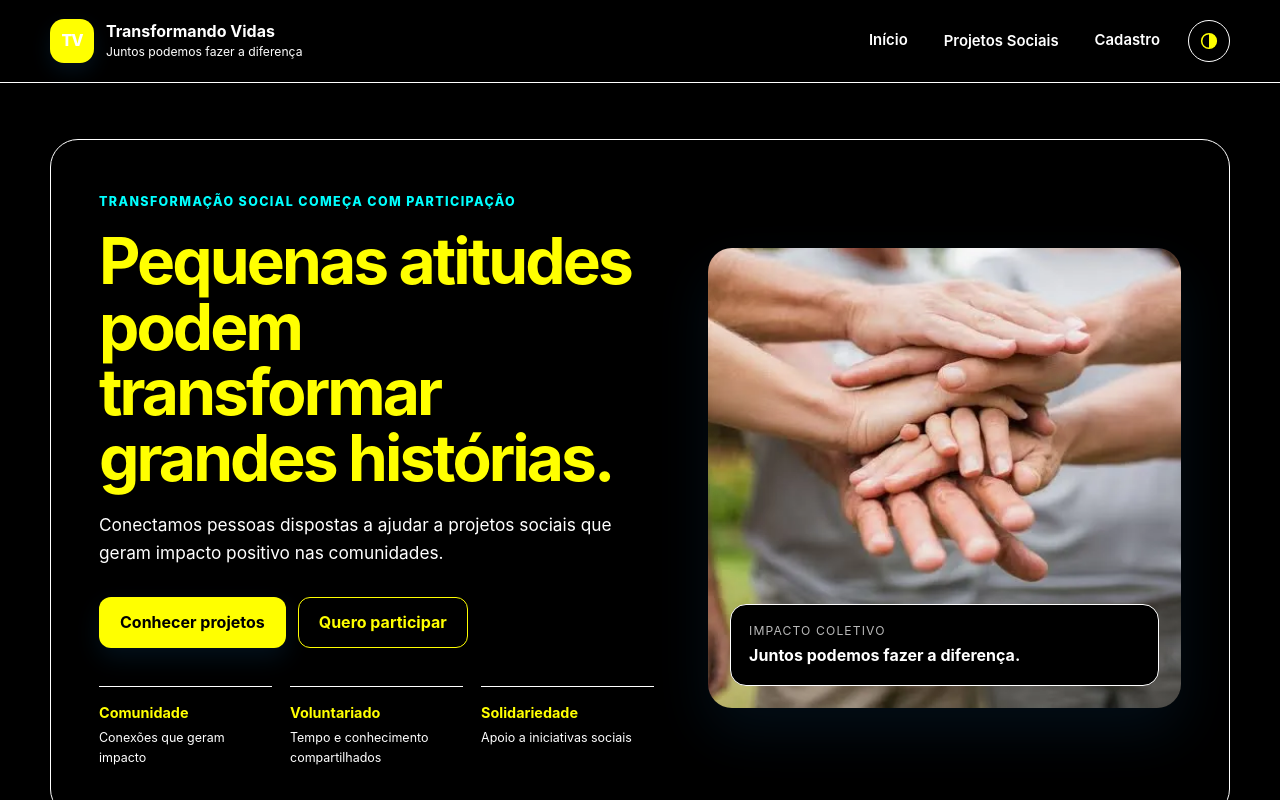
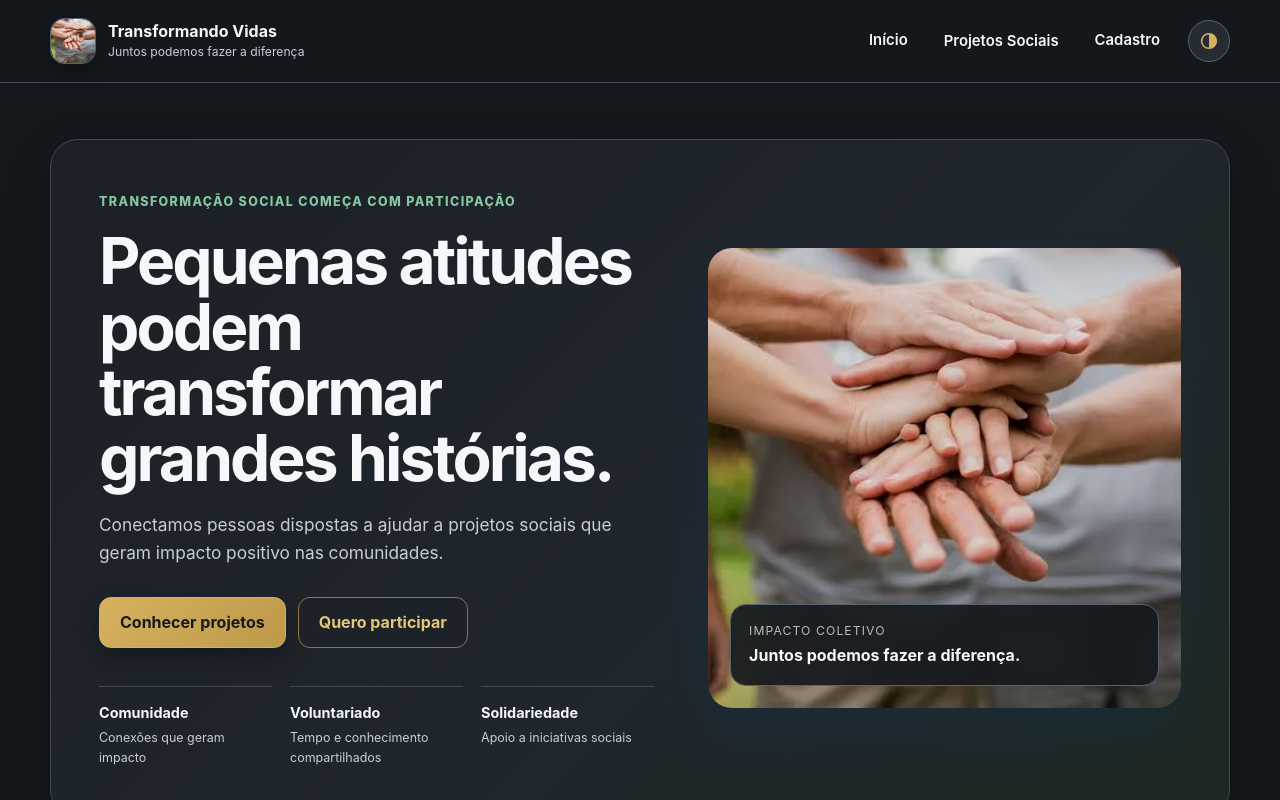
Before and after one commit to RodPavao/ong-transformando-vidas, a website built with Vite: page html/index.html in a window 1280 px wide. Both pictures are taken after a click on the button "Ativar alto contraste". Shown: the top 800 px of the page. Built offline with nearby package versions, Linux system fonts and the light colour scheme.

Commit message:
feat: refine visual identity and contrast mode

```diff
--- a/css/style.css
+++ b/css/style.css
@@ -169,28 +169,38 @@ input:focus-visible {
 }
 
 .brand-mark {
-    width: 44px;
-    height: 44px;
+    width: 46px;
+    height: 46px;
 
-    display: grid;
-    place-items: center;
+    flex-shrink: 0;
 
-    background:
-        linear-gradient(
-            135deg,
-            var(--cor-primaria),
-            var(--cor-secundaria)
-        );
+    overflow: hidden;
 
-    color: #ffffff;
+    background: var(--cor-superficie);
 
+    border: 1px solid var(--cor-borda);
     border-radius: 14px;
 
-    font-weight: 800;
-    letter-spacing: -1px;
+    box-shadow:
+        0 8px 20px rgba(15, 76, 129, 0.16);
+}
 
-    box-shadow:
-        0 8px 20px rgba(15, 76, 129, 0.22);
+
+/* =========================================================
+   4.1 IMAGEM DA IDENTIDADE VISUAL
+   Exibe uma miniatura da imagem principal da ONG
+   ========================================================= */
+
+.brand-mark img {
+    width: 100%;
+    height: 100%;
+
+    display: block;
+
+    object-fit: cover;
+    object-position: center;
+
+    border-radius: inherit;
 }
 
 .brand-text {
@@ -956,75 +966,216 @@ input:focus-visible {
 
 /* =========================================================
    12. MODO DE ALTO CONTRASTE
-   Perfil visual de acessibilidade
+   Perfil escuro com contraste elevado e identidade visual
+   mais confortável
    ========================================================= */
 
 body.alto-contraste {
-    --cor-fundo: #000000;
-    --cor-superficie: #000000;
-    --cor-superficie-secundaria: #141414;
+    --cor-fundo: #15181d;
+    --cor-superficie: #1d2229;
+    --cor-superficie-secundaria: #262c34;
 
-    --cor-primaria: #ffff00;
-    --cor-primaria-forte: #ffff00;
-    --cor-secundaria: #ffff00;
+    --cor-primaria: #d6b15e;
+    --cor-primaria-forte: #f5f7fa;
+    --cor-secundaria: #b99143;
 
-    --cor-destaque: #00ffff;
-    --cor-destaque-suave: #000000;
+    --cor-destaque: #85c7a1;
+    --cor-destaque-suave: #243229;
 
-    --cor-texto: #ffffff;
-    --cor-texto-suave: #ffffff;
+    --cor-texto: #f5f7fa;
+    --cor-texto-suave: #c8ced6;
 
-    --cor-borda: #ffffff;
+    --cor-borda: #414852;
 
-    background: #000000;
+    --cor-sucesso: #9dd9b2;
+    --cor-erro: #ffb4ab;
+    --cor-alerta: #e8c980;
+
+    --sombra-suave:
+        0 12px 30px rgba(0, 0, 0, 0.25);
+
+    --sombra-card:
+        0 18px 45px rgba(0, 0, 0, 0.35);
+
+    background: #15181d;
+    color: var(--cor-texto);
 }
 
-body.alto-contraste .site-header,
-body.alto-contraste .hero,
+
+/* =========================================================
+   12.1 SUPERFÍCIES DO MODO DE ALTO CONTRASTE
+   ========================================================= */
+
+body.alto-contraste .site-header {
+    background: rgba(21, 24, 29, 0.94);
+    border-bottom-color: var(--cor-borda);
+}
+
+body.alto-contraste .hero {
+    background:
+        linear-gradient(
+            135deg,
+            #1b2026,
+            #20262d 58%,
+            #1d2823
+        );
+
+    border-color: var(--cor-borda);
+}
+
 body.alto-contraste .card,
 body.alto-contraste .projeto-card,
 body.alto-contraste .cadastro-form,
-body.alto-contraste .feedback-demo {
-    background: #000000;
+body.alto-contraste .feedback-demo,
+body.alto-contraste .submenu,
+body.alto-contraste .menu-links.menu-aberto {
+    background: var(--cor-superficie);
 
-    border-color: #ffffff;
+    border-color: var(--cor-borda);
 
-    box-shadow: none;
+    box-shadow: var(--sombra-suave);
 }
 
-body.alto-contraste .hero-imagem-legenda,
-body.alto-contraste .site-footer {
-    background: #000000;
 
-    border: 1px solid #ffffff;
+/* =========================================================
+   12.2 IDENTIDADE VISUAL E NAVEGAÇÃO
+   ========================================================= */
+
+body.alto-contraste .brand-mark {
+    background: var(--cor-superficie-secundaria);
+
+    border-color: #59616c;
+
+    box-shadow:
+        0 8px 20px rgba(0, 0, 0, 0.3);
 }
 
+body.alto-contraste .menu-links > a:hover,
+body.alto-contraste .menu-dropdown > a:hover,
+body.alto-contraste .menu-links > a:focus-visible,
+body.alto-contraste .menu-dropdown > a:focus-visible {
+    background: var(--cor-superficie-secundaria);
+    color: var(--cor-primaria);
+}
+
+body.alto-contraste .botao-contraste {
+    background: var(--cor-superficie-secundaria);
+    color: var(--cor-primaria);
+
+    border-color: #59616c;
+}
+
+
+/* =========================================================
+   12.3 BOTÕES
+   ========================================================= */
+
 body.alto-contraste .botao-primario {
-    background: #ffff00;
-    color: #000000;
+    background:
+        linear-gradient(
+            135deg,
+            #d6b15e,
+            #bd9849
+        );
+
+    color: #17191d;
+
+    border-color: #d6b15e;
+
+    box-shadow:
+        0 10px 24px rgba(0, 0, 0, 0.3);
 }
 
 body.alto-contraste .botao-secundario {
-    background: #000000;
-    color: #ffff00;
+    background: var(--cor-superficie);
 
-    border-color: #ffff00;
+    color: #e4c675;
+
+    border-color: #8d7745;
 }
 
-body.alto-contraste .campo input {
-    background: #000000;
-    color: #ffffff;
 
-    border-color: #ffffff;
+/* =========================================================
+   12.4 IMAGEM E LEGENDA
+   ========================================================= */
+
+body.alto-contraste .hero-imagem img {
+    filter:
+        brightness(0.88)
+        contrast(1.08);
 }
 
-body.alto-contraste .feedback-sucesso,
-body.alto-contraste .feedback-erro,
+body.alto-contraste .hero-imagem-legenda {
+    background:
+        rgba(22, 25, 30, 0.92);
+
+    color: #f5f7fa;
+
+    border-color: #59616c;
+}
+
+
+/* =========================================================
+   12.5 FORMULÁRIO
+   ========================================================= */
+
+body.alto-contraste .campo input {
+    background: #20252c;
+
+    color: var(--cor-texto);
+
+    border-color: #59616c;
+}
+
+body.alto-contraste .campo input:focus {
+    border-color: var(--cor-primaria);
+
+    box-shadow:
+        0 0 0 4px rgba(214, 177, 94, 0.18);
+}
+
+
+/* =========================================================
+   12.6 FEEDBACKS
+   Mantém diferença visual entre sucesso, erro e alerta
+   ========================================================= */
+
+body.alto-contraste .feedback-sucesso {
+    background: #203129;
+    color: #b7e7c7;
+
+    border: 1px solid #456a54;
+}
+
+body.alto-contraste .feedback-erro {
+    background: #352322;
+    color: #ffc1bb;
+
+    border: 1px solid #784b47;
+}
+
 body.alto-contraste .feedback-alerta {
-    background: #000000;
-    color: #ffffff;
+    background: #332d20;
+    color: #f1d897;
 
-    border: 1px solid #ffffff;
+    border: 1px solid #74643d;
+}
+
+
+/* =========================================================
+   12.7 RODAPÉ
+   ========================================================= */
+
+body.alto-contraste .site-footer {
+    background: #111419;
+
+    color: var(--cor-texto);
+
+    border-top: 1px solid var(--cor-borda);
+}
+
+body.alto-contraste .footer-container p {
+    color: var(--cor-texto-suave);
 }
 
 
--- a/html/index.html
+++ b/html/index.html
@@ -44,7 +44,9 @@
                 aria-label="ONG Transformando Vidas - Página inicial">
 
                 <span class="brand-mark" aria-hidden="true">
-                    TV
+                <img
+        src="./assets/images-5-1.webp"
+        alt="">
                 </span>
 
                 <span class="brand-text">
--- a/js/templates.js
+++ b/js/templates.js
@@ -1,10 +1,5 @@
 // =========================================================
 // 1. RECURSOS VISUAIS
-// Importa a imagem para que o Vite a inclua no build
-// =========================================================
-
-// =========================================================
-// 1.a RECURSO VISUAL DA PÁGINA INICIAL
 // Resolve a imagem tanto no desenvolvimento quanto no build
 // =========================================================
 
@@ -87,14 +82,18 @@ export const paginas = {
 
                 <img
                     src="${imagemColaboracao}"
-                    alt="Pessoas unindo as mãos em gesto de colaboração">
+                    alt="Pessoas unindo as mãos em gesto de colaboração"
+                    width="678"
+                    height="452">
 
                 <div class="hero-imagem-legenda">
+
                     <span>Impacto coletivo</span>
 
                     <strong>
                         Juntos podemos fazer a diferença.
                     </strong>
+
                 </div>
 
             </div>
@@ -284,6 +283,11 @@ export const paginas = {
                 <h2>
                     Feedback claro durante a utilização.
                 </h2>
+
+                <p>
+                    Mensagens objetivas ajudam o usuário a compreender
+                    rapidamente o resultado de cada ação realizada.
+                </p>
 
             </div>
 
```
